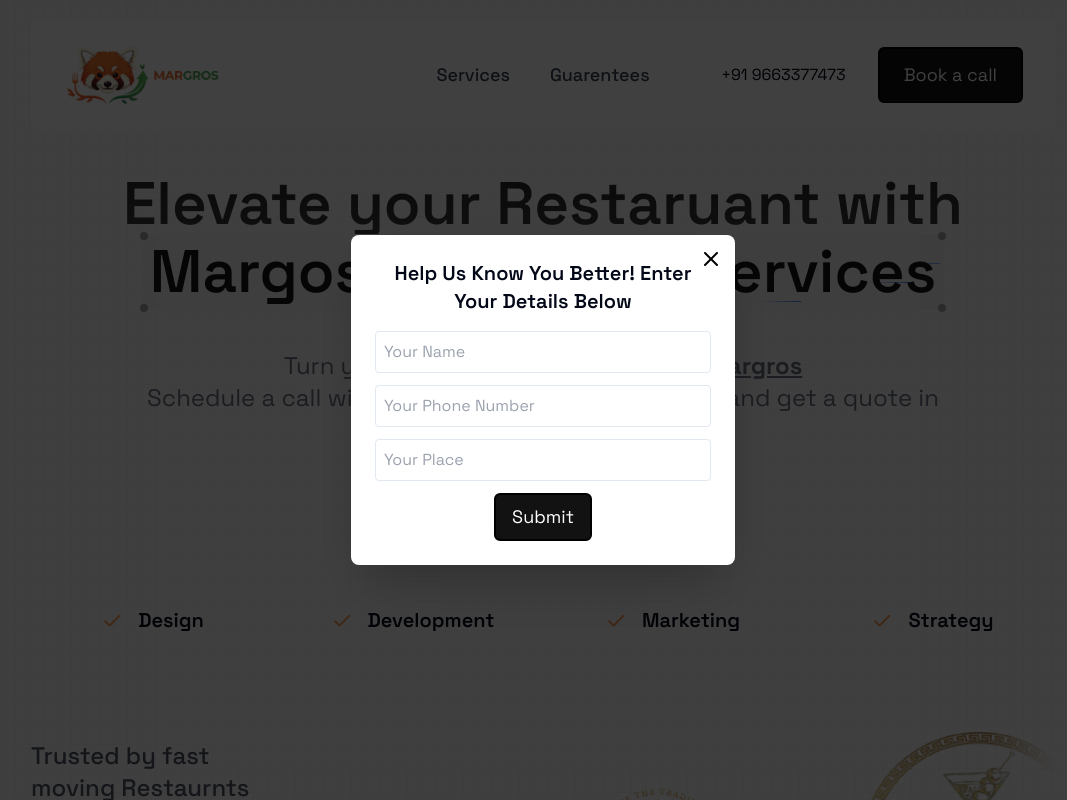
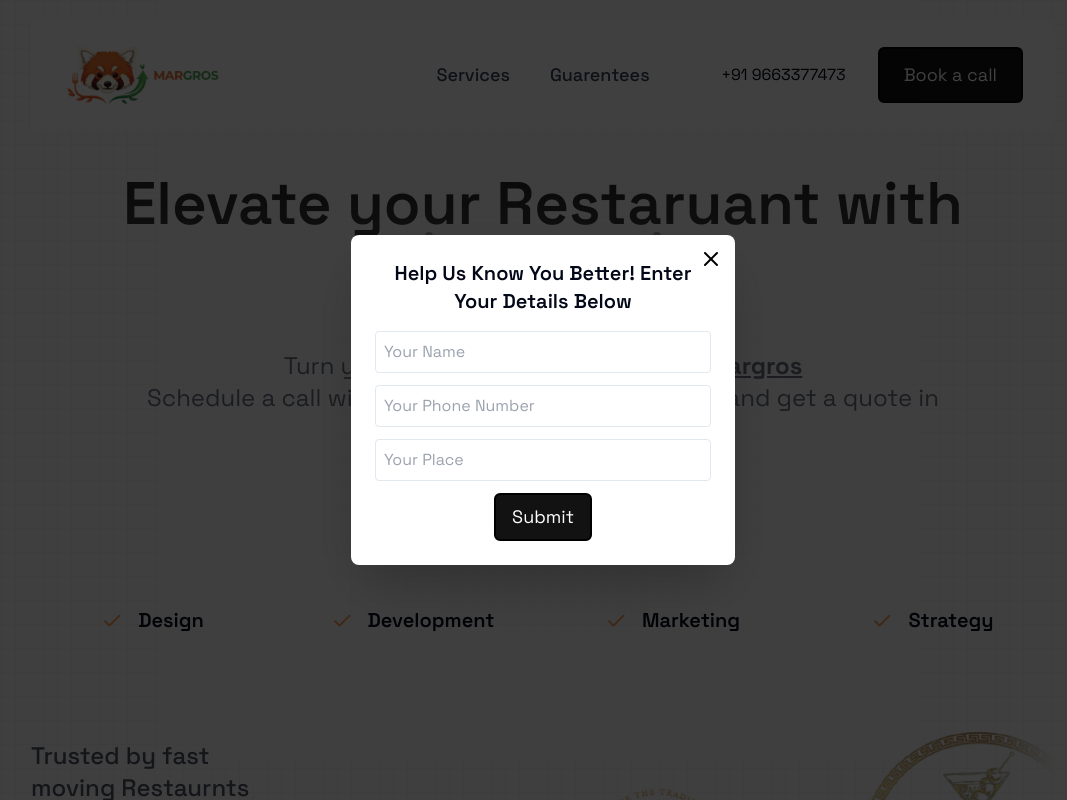
Before and after one commit to Margroms/portfolio, a Next.js app: page / in a window 1280 px wide. Shown: the top 800 px of the page, without its empty margins (97-1164 px from the left). Built offline with nearby package versions, Linux system fonts and the light colour scheme.

Commit message:
update 1.9

```diff
--- a/components/demos/cover-demo.tsx
+++ b/components/demos/cover-demo.tsx
@@ -13,7 +13,7 @@ export function CoverDemo() {
          z-20
          bg-clip-text
           text-transparent bg-gradient-to-b from-neutral-800 via-neutral-700 to-neutral-700 dark:from-neutral-800 dark:via-white dark:to-white">
-        Elevate your Restaruant with <br />  <Cover>Margos Marketing Services</Cover>
+        Elevate your Restaruant with <br />  <Cover>Margos</Cover>
       </h1>
     </div>
   );
```
